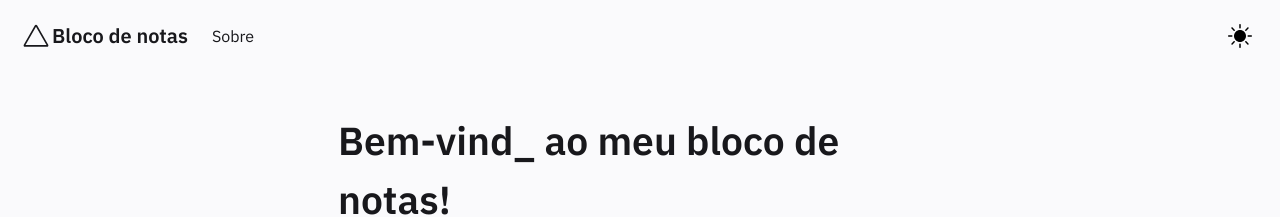
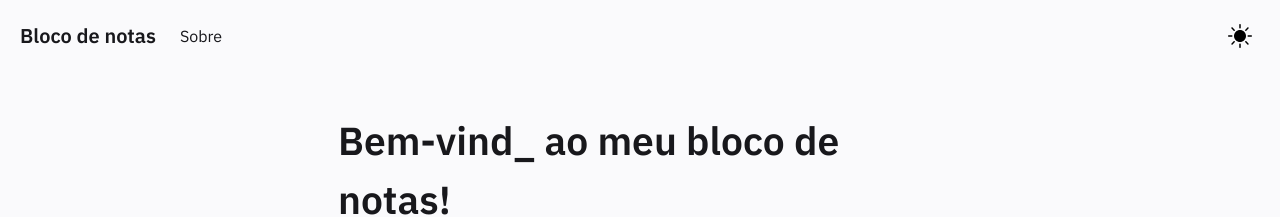
Before and after one commit to lvcosta/lvcosta.github.io, a Jekyll site: the page built from pages/index.md, in a window 1280 px wide. Shown: the top 217 px of the page. Built offline with Jekyll 4.4.1, drawn with Linux system fonts in a browser that asks for light colours.

Commit message:
Update Header.html

```diff
--- a/_includes/Header.html
+++ b/_includes/Header.html
@@ -32,10 +32,8 @@
 <nav class="navbar is-transparent" role="navigation" aria-label="main navigation">
     <div class="navbar-brand">
       <a class="navbar-item" href="../index.html">
-        <svg width="32" height="32" viewBox="0 0 80 80" fill="none" xmlns="http://www.w3.org/2000/svg">
-          <path fill-rule="evenodd" clip-rule="evenodd" d="M36.9477 13.7742C38.3043 11.4086 41.6957 11.4086 43.0523 13.7742L70.5226 61.6774C71.8791 64.043 70.1834 67 67.4703 67H12.5297C9.81658 67 8.12089 64.043 9.47744 61.6774L36.9477 13.7742ZM40 16.9677L13.7506 62.7419H66.2494L40 16.9677Z" fill="var(--text-main)"/>
-        </svg>
-        <h4>Bloco de notas</h4>
+        <path fill-rule="evenodd" clip-rule="evenodd" d="M36.9477 13.7742C38.3043 11.4086 41.6957 11.4086 43.0523 13.7742L70.5226 61.6774C71.8791 64.043 70.1834 67 67.4703 67H12.5297C9.81658 67 8.12089 64.043 9.47744 61.6774L36.9477 13.7742ZM40 16.9677L13.7506 62.7419H66.2494L40 16.9677Z" fill="var(--text-main)"/>
+         <h4>Bloco de notas</h4>
       </a>
       <div class="navbar-item navbar-dark-mode__mobile is-hidden-tablet" onclick="modeSwitcher()">
         <div class="buttons">
```
